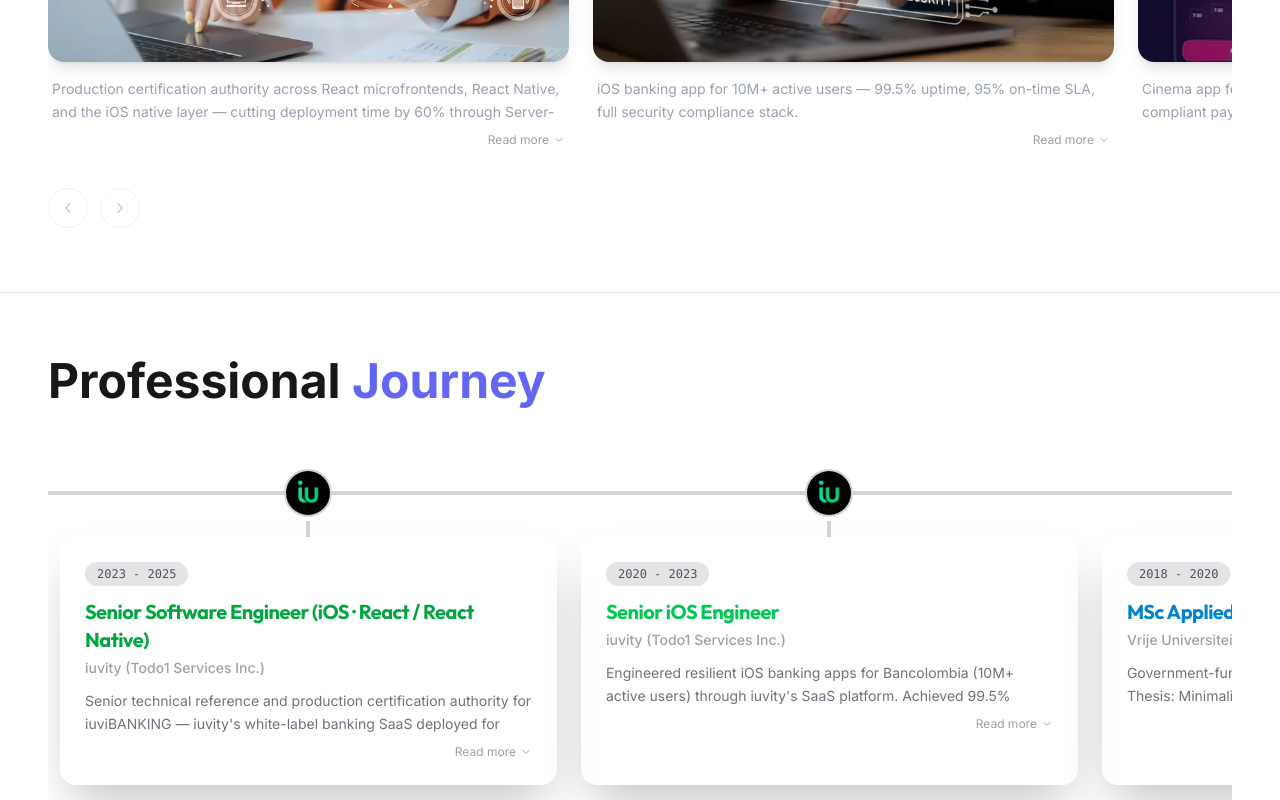
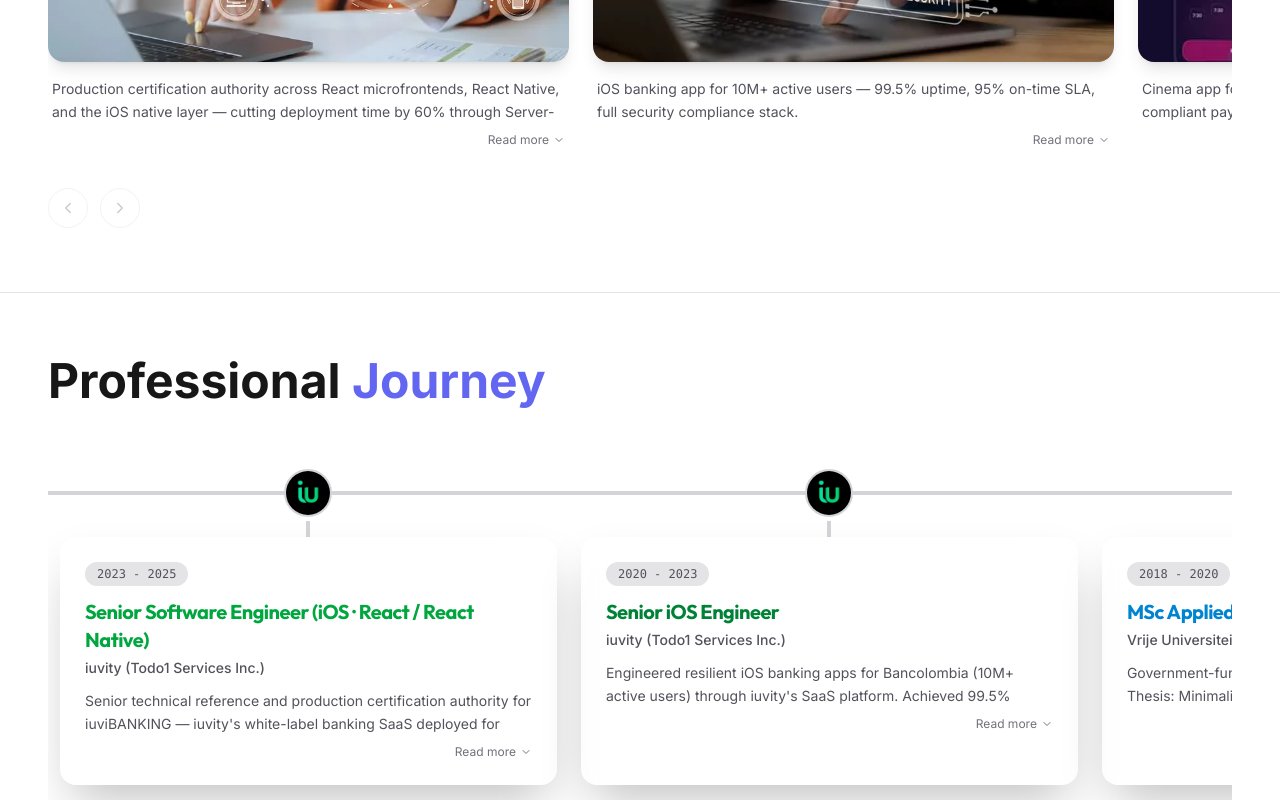
Before and after one commit to AndSanG/andsang.github.io, a Next.js app: page / in a window 1280 px wide. Shown: the part 1820-2620 px from the top of the page. Built offline with nearby package versions, Linux system fonts and the light colour scheme; no server answers.

Commit message:
fix: ensure text contrast passes WCAG AA in both light and dark modes
Replace flat gray values with dual-mode zinc classes on card descriptions,
company names, and toggle buttons. Update experience color fields in data
to use darker variants on light backgrounds.

```diff
--- a/components/ui/experience-card.tsx
+++ b/components/ui/experience-card.tsx
@@ -48,19 +48,19 @@
                 <h3 className={`font-heading tracking-tight text-xl font-bold mb-1 ${experience.color}`}>
                     {experience.title}
                 </h3>
-                <p className="text-zinc-400 text-sm mb-3 font-medium">{experience.company}</p>
+                <p className="text-zinc-600 dark:text-zinc-400 text-sm mb-3 font-medium">{experience.company}</p>
 
                 <motion.div
                     animate={{ height: isOpen ? "auto" : TEASER_HEIGHT }}
                     transition={{ duration: 0.3, ease: "easeInOut" }}
                     className="overflow-hidden"
                 >
-                    <p className="text-zinc-500 text-sm leading-relaxed">{experience.description}</p>
+                    <p className="text-zinc-600 dark:text-zinc-500 text-sm leading-relaxed">{experience.description}</p>
                 </motion.div>
 
                 <button
                     onClick={onToggle}
-                    className="mt-2 self-end flex items-center gap-1 text-xs text-zinc-400 hover:text-zinc-200 transition-colors"
+                    className="mt-2 self-end flex items-center gap-1 text-xs text-zinc-500 dark:text-zinc-400 hover:text-zinc-800 dark:hover:text-zinc-200 transition-colors"
                     aria-expanded={isOpen}
                 >
                     <AnimatePresence mode="wait" initial={false}>
--- a/components/ui/project-card.tsx
+++ b/components/ui/project-card.tsx
@@ -46,11 +46,11 @@
                     transition={{ duration: 0.3, ease: "easeInOut" }}
                     className="overflow-hidden"
                 >
-                    <p className="text-gray-400 text-sm leading-relaxed mb-4">{project.description}</p>
+                    <p className="text-zinc-600 dark:text-zinc-400 text-sm leading-relaxed mb-4">{project.description}</p>
 
                     <div className="bg-zinc-100 dark:bg-zinc-950 p-3 rounded-lg border border-zinc-200 dark:border-zinc-800/50 mb-4">
                         <strong className="block text-zinc-600 dark:text-gray-300 mb-1 text-xs uppercase tracking-wider">Challenge</strong>
-                        <p className="text-gray-400 text-sm leading-relaxed">{project.challenge}</p>
+                        <p className="text-zinc-600 dark:text-zinc-400 text-sm leading-relaxed">{project.challenge}</p>
                     </div>
 
                     <div className="flex flex-wrap items-center gap-2">
@@ -67,7 +67,7 @@
 
                 <button
                     onClick={onToggle}
-                    className="mt-2 self-end flex items-center gap-1 text-xs text-zinc-400 hover:text-zinc-200 transition-colors"
+                    className="mt-2 self-end flex items-center gap-1 text-xs text-zinc-500 dark:text-zinc-400 hover:text-zinc-800 dark:hover:text-zinc-200 transition-colors"
                     aria-expanded={isOpen}
                 >
                     <AnimatePresence mode="wait" initial={false}>
--- a/src/infrastructure/repositories/in-memory-experience-repository.ts
+++ b/src/infrastructure/repositories/in-memory-experience-repository.ts
@@ -20,7 +20,7 @@
                 company: "iuvity (Todo1 Services Inc.)",
                 description: "Engineered resilient iOS banking apps for Bancolombia (10M+ active users) through iuvity's SaaS platform. Achieved 99.5% availability and 95% on-time SLA resolution. Drove architecture from MVC to VIPER and state-driven patterns, improving testability by 40%. Implemented Server-Driven UI, cutting deployment time by 60%. Delivered ISO 27001, OWASP MASVS, and PCI DSS compliance — FaceID, Apple Pay, SSL pinning, jailbreak detection.",
                 imagePath: '/iuvity.jpeg',
-                color: "text-green-500"
+                color: "text-green-700 dark:text-green-500"
             },
             {
                 id: "2018",
@@ -38,7 +38,7 @@
                 company: "iuvity (Todo1 Services Inc.)",
                 description: "Delivered banking UI features for Banistmo (Panama) using VIPER architecture through iuvity's SaaS platform. Refactored legacy Objective-C codebases to Swift, migrated layouts to iPhone X (Safe Area, AutoLayout), and coordinated App Store releases via TestFlight, Fastlane, and Jenkins. Stepped up as de facto coordinator for a distributed team of external providers.",
                 imagePath: '/iuvity.jpeg',
-                color: "text-green-400"
+                color: "text-green-700 dark:text-green-400"
             },
             {
                 id: "2015",
@@ -47,7 +47,7 @@
                 company: "Bayteq Cia Ltda",
                 description: "Built Supercines Cinema App with a custom seat-selection SDK and PCI DSS-compliant payments. Developed white-label mobile banking for Produbanco and integrated FacePhi biometric verification for Banco Bolivariano. Developed a Points of Interest module (branches/ATMs) using MapKit. Contributed to a 20-week Agile transformation from concept to App Store.",
                 imagePath: '/bayteq.jpeg',
-                color: "text-sky-900"
+                color: "text-sky-700 dark:text-sky-400"
             }
         ]
     }
```
